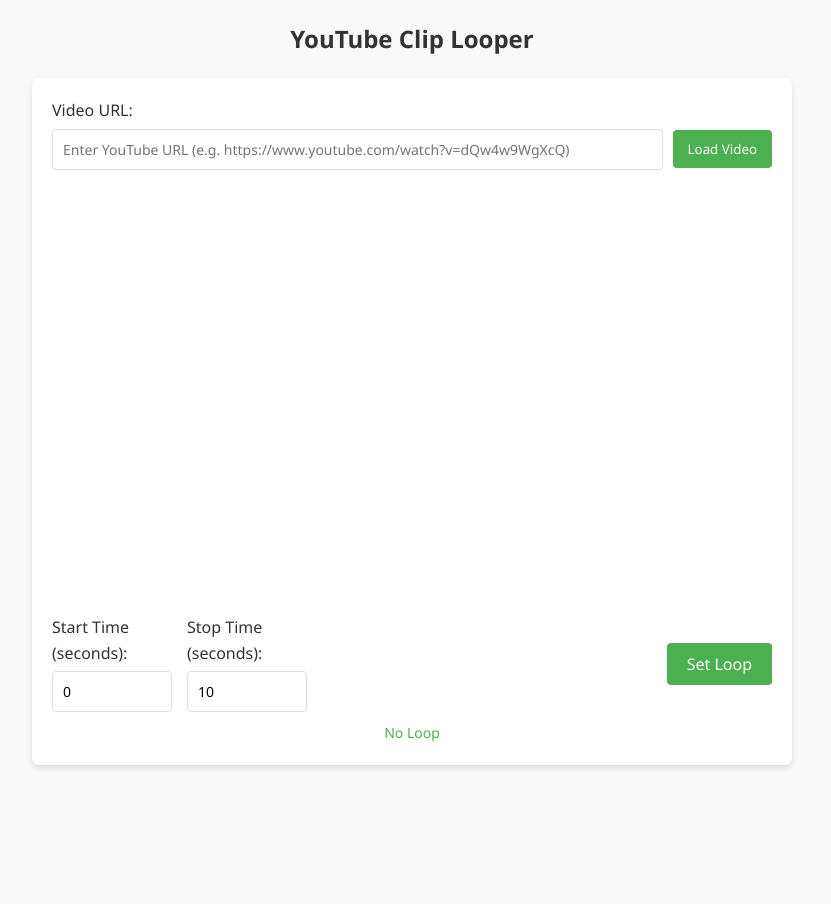
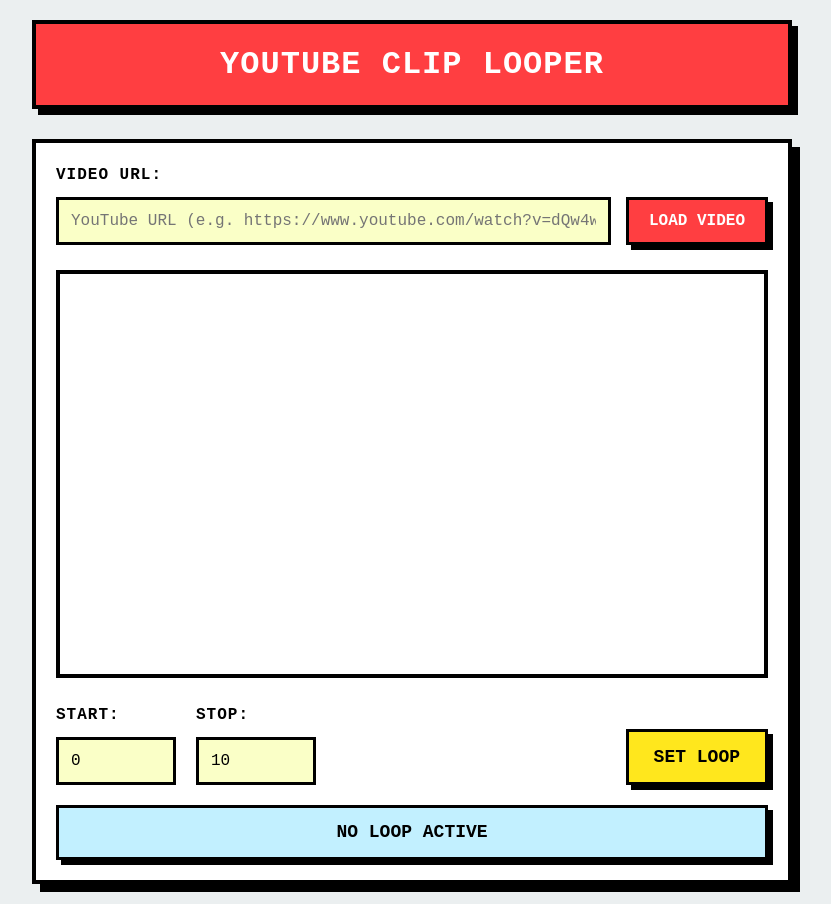
Before and after one commit to BlairCurrey/youtube-clip-looper, a plain HTML site: page index.html in a window 1280 px wide. Shown: the whole page, without its empty margins (228-1059 px from the left). Before the commit the page ends 800 px from the top, so only its background shows below. Drawn offline with Linux system fonts and the light colour scheme.

Commit message:
style: change to neo brutalism style

```diff
--- a/index.html
+++ b/index.html
@@ -6,19 +6,20 @@
     <title>Loop Youtube Clip</title>
     <style>
       :root {
-        --primary-color: #4caf50;
-        --primary-hover: #388e3c;
-        --text-color: #333333;
-        --bg-color: #f9f9f9;
+        --primary-color: #ff3e41;
+        --secondary-color: #ffe71d;
+        --text-color: #000000;
+        --bg-color: #ebeff0;
         --card-bg: #ffffff;
-        --border-color: #e0e0e0;
+        --border-color: #000000;
+        --font-family: "Courier New", monospace;
       }
 
       * {
         box-sizing: border-box;
         margin: 0;
         padding: 0;
-        font-family: "Segoe UI", Tahoma, Geneva, Verdana, sans-serif;
+        font-family: var(--font-family);
       }
 
       body {
@@ -32,24 +33,32 @@
 
       .container {
         background-color: var(--card-bg);
-        border-radius: 8px;
-        box-shadow: 0 4px 6px rgba(0, 0, 0, 0.1);
+        border: 4px solid var(--border-color);
+        box-shadow: 8px 8px 0 #000000;
         padding: 20px;
-        margin-top: 20px;
+        margin-top: 30px;
+        position: relative;
       }
 
       h2 {
         text-align: center;
-        margin-bottom: 20px;
-        font-size: 24px;
+        margin-bottom: 30px;
+        font-size: 32px;
+        text-transform: uppercase;
+        letter-spacing: 1px;
+        background-color: var(--primary-color);
+        color: white;
+        padding: 15px;
+        border: 4px solid black;
+        box-shadow: 6px 6px 0 #000000;
       }
 
       .input-group {
-        margin-bottom: 20px;
+        margin-bottom: 25px;
         display: flex;
         flex-wrap: wrap;
-        gap: 10px;
-        align-items: center;
+        gap: 15px;
+        align-items: flex-end;
       }
 
       .url-input {
@@ -59,37 +68,42 @@
 
       label {
         display: block;
-        margin-bottom: 5px;
-        font-weight: 500;
+        margin-bottom: 8px;
+        font-weight: bold;
+        text-transform: uppercase;
+        letter-spacing: 1px;
       }
 
       input {
         width: 100%;
-        padding: 10px;
-        border: 1px solid var(--border-color);
-        border-radius: 4px;
-        font-size: 14px;
-      }
-
-      input:focus {
-        outline: none;
-        border-color: var(--primary-color);
-        box-shadow: 0 0 0 2px rgba(255, 0, 0, 0.1);
+        padding: 12px;
+        border: 3px solid var(--border-color);
+        font-size: 16px;
+        background-color: #faffc7;
+        transition: transform 0.1s;
       }
 
       button {
         background-color: var(--primary-color);
         color: white;
-        border: none;
-        border-radius: 4px;
-        padding: 10px 15px;
+        border: 3px solid var(--border-color);
+        padding: 12px 20px;
         cursor: pointer;
-        font-weight: 500;
-        transition: background-color 0.2s;
+        font-weight: bold;
+        text-transform: uppercase;
+        box-shadow: 5px 5px 0 #000000;
+        transition: transform 0.1s, box-shadow 0.1s;
+        font-size: 16px;
       }
 
       button:hover {
-        background-color: var(--primary-hover);
+        transform: translate(-2px, -2px);
+        box-shadow: 7px 7px 0 #000000;
+      }
+
+      button:active {
+        transform: translate(0, 0);
+        box-shadow: 2px 2px 0 #000000;
       }
 
       .player-container {
@@ -97,7 +111,8 @@
         padding-bottom: 56.25%; /* 16:9 Aspect Ratio */
         height: 0;
         overflow: hidden;
-        margin-bottom: 20px;
+        margin-bottom: 25px;
+        border: 4px solid var(--border-color);
       }
 
       .player-container iframe {
@@ -112,13 +127,13 @@
       .controls {
         display: flex;
         flex-wrap: wrap;
-        gap: 15px;
-        align-items: center;
+        gap: 20px;
+        align-items: flex-end;
       }
 
       .time-controls {
         display: flex;
-        gap: 15px;
+        gap: 20px;
         flex: 1;
       }
 
@@ -128,15 +143,21 @@
       }
 
       .play-btn {
-        padding: 10px 20px;
-        font-size: 16px;
+        padding: 15px 25px;
+        font-size: 18px;
+        background-color: var(--secondary-color);
+        color: black;
       }
 
       .status {
         text-align: center;
-        margin-top: 10px;
-        font-size: 14px;
-        color: var(--primary-color);
+        margin-top: 20px;
+        padding: 10px;
+        font-size: 18px;
+        font-weight: bold;
+        background-color: #c2f0ff;
+        border: 3px solid var(--border-color);
+        box-shadow: 5px 5px 0 #000000;
       }
 
       @media (max-width: 600px) {
@@ -219,20 +240,19 @@
     </script>
   </head>
   <body>
-    <h2>YouTube Clip Looper</h2>
+    <h2>YOUTUBE CLIP LOOPER</h2>
     <div class="container">
       <div class="input-group">
         <div class="url-input">
-          <label for="videoUrl">Video URL:</label>
+          <label for="videoUrl">VIDEO URL:</label>
           <input
             type="text"
             id="videoUrl"
-            placeholder="Enter YouTube URL (e.g. https://www.youtube.com/watch?v=dQw4w9WgXcQ)"
+            placeholder="YouTube URL (e.g. https://www.youtube.com/watch?v=dQw4w9WgXcQ)"
           />
         </div>
         <div>
-          <label>&nbsp;</label>
-          <button onclick="loadVideo()">Load Video</button>
+          <button onclick="loadVideo()">LOAD VIDEO</button>
         </div>
       </div>
 
@@ -243,18 +263,18 @@
       <div class="controls">
         <div class="time-controls">
           <div class="time-input">
-            <label for="start">Start Time (seconds):</label>
-            <input type="number" id="start" value="0" min="0" step="0.1" />
+            <label for="start">START:</label>
+            <input type="number" id="start" value="0" min="0" step="1" />
           </div>
           <div class="time-input">
-            <label for="stop">Stop Time (seconds):</label>
-            <input type="number" id="stop" value="10" min="0.1" step="0.1" />
+            <label for="stop">STOP:</label>
+            <input type="number" id="stop" value="10" min="0" step="1" />
           </div>
         </div>
-        <button id="startBtn" class="play-btn">Set Loop</button>
+        <button id="startBtn" class="play-btn">SET LOOP</button>
       </div>
 
-      <div class="status" id="status">No Loop</div>
+      <div class="status" id="status">NO LOOP ACTIVE</div>
     </div>
 
     <script src="https://www.youtube.com/iframe_api"></script>
```
